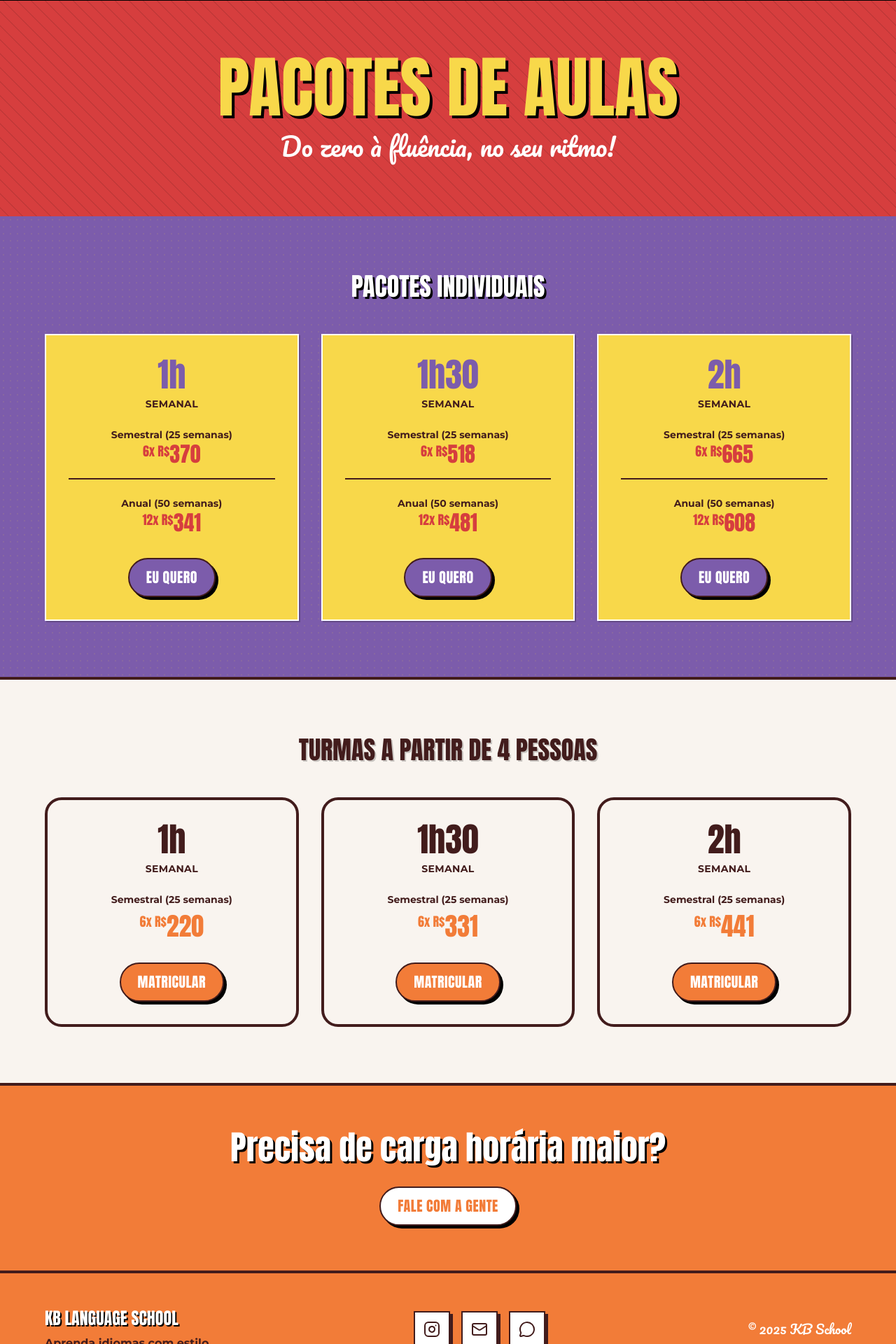
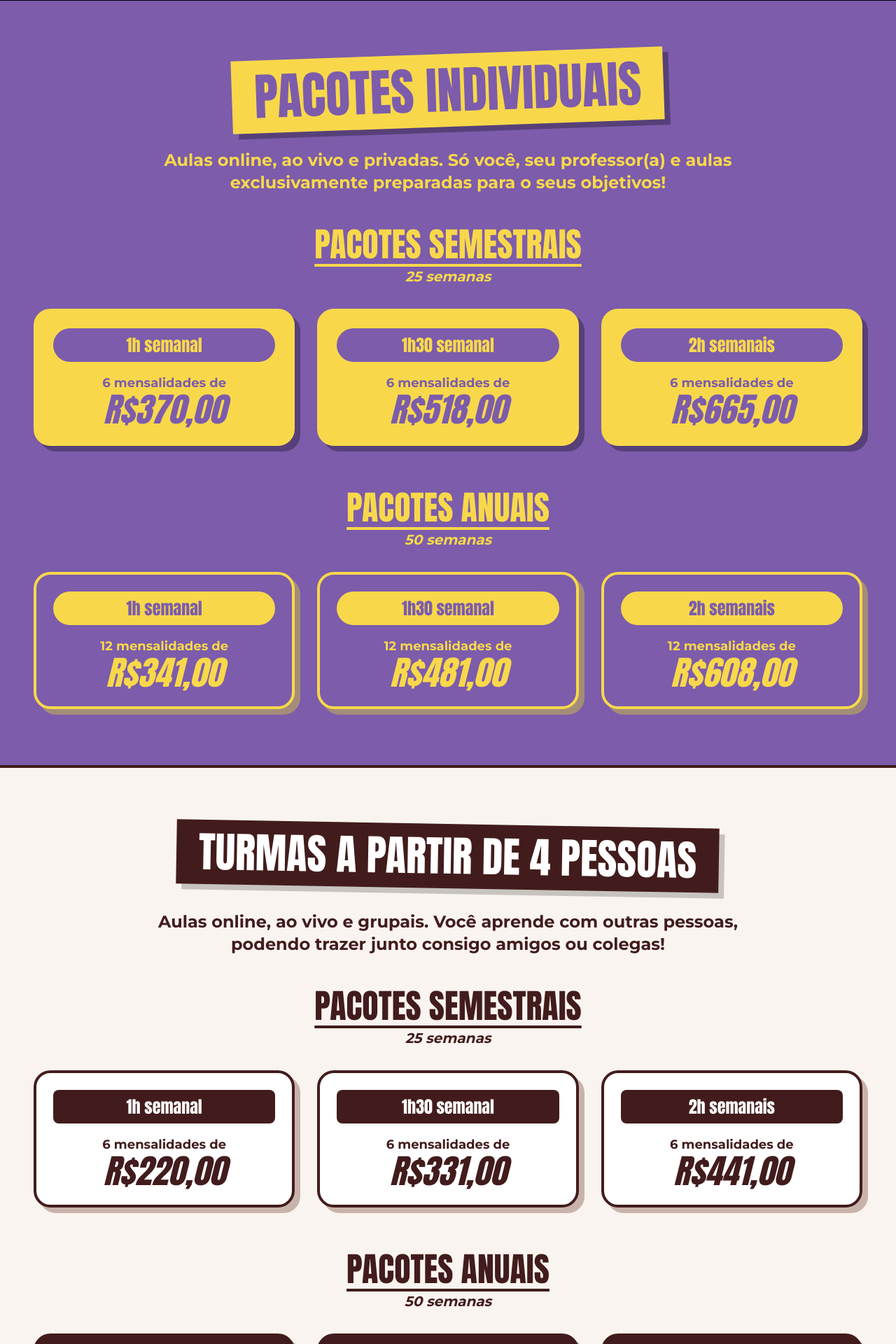
Before and after one commit to FlavioSolon/kblanguageschool, a SvelteKit app: page /precos in a window 1280 px wide. Shown: the part 95-2015 px from the top of the page at 70% size. Built offline with nearby package versions, Linux system fonts and the light colour scheme.

Commit message:
Melhorias na pagina de preço

```diff
--- /dev/null
+++ b/src/lib/components/CustomPackagesSection.svelte
@@ -0,0 +1,69 @@
+<script>
+	import { fly } from 'svelte/transition';
+	import StickerButton from './StickerButton.svelte';
+	import MessageCircle from 'lucide-svelte/icons/message-circle';
+</script>
+
+<section class="relative overflow-hidden border-t-4 border-brand-brown">
+	<!-- Top Half: Yellow -->
+	<div class="bg-brand-yellow px-6 py-16 text-center md:px-12 md:py-20">
+		<h2
+			class="font-display text-5xl uppercase leading-none text-brand-orange drop-shadow-[4px_4px_0px_rgba(0,0,0,0.2)] md:text-7xl"
+			in:fly={{ y: 50, duration: 800 }}
+		>
+			Pacotes Personalizados
+		</h2>
+		<p
+			class="mx-auto mt-6 max-w-3xl font-body text-xl font-bold text-brand-orange md:text-2xl"
+			in:fly={{ y: 50, duration: 800, delay: 200 }}
+		>
+			Precisa de uma carga horária semanal maior? Fazer aulas por um período mais curto de tempo?
+			Solicite um orçamento conosco!
+		</p>
+	</div>
+
+	<!-- Bottom Half: Orange -->
+	<div class="relative bg-brand-orange px-6 py-12 text-center md:px-12 md:py-16">
+		<div class="flex flex-col items-center justify-center gap-8 md:flex-row md:gap-16">
+			<!-- Megaphone Image Placeholder -->
+			<div
+				class="relative h-48 w-48 md:h-64 md:w-64"
+				in:fly={{ x: -50, duration: 800, delay: 400 }}
+			>
+				<!-- Replace with actual megaphone image -->
+				<div
+					class="absolute inset-0 rotate-[-15deg] transform rounded-full border-4 border-black bg-white shadow-[8px_8px_0px_black]"
+				>
+					<div class="flex h-full items-center justify-center font-display text-4xl text-black">
+						📢
+					</div>
+				</div>
+			</div>
+
+			<!-- CTA Button -->
+			<div in:fly={{ x: 50, duration: 800, delay: 400 }}>
+				<StickerButton
+					text="FALE COM A GENTE"
+					link="https://wa.me/5511999999999"
+					color="yellow"
+					icon={MessageCircle}
+				/>
+			</div>
+
+			<!-- Phone/Hand Image Placeholder -->
+			<div
+				class="relative hidden h-48 w-48 md:block md:h-64 md:w-64"
+				in:fly={{ x: 50, duration: 800, delay: 600 }}
+			>
+				<!-- Replace with actual hand/phone image -->
+				<div
+					class="absolute inset-0 rotate-[15deg] transform rounded-full border-4 border-black bg-white shadow-[8px_8px_0px_black]"
+				>
+					<div class="flex h-full items-center justify-center font-display text-4xl text-black">
+						📱
+					</div>
+				</div>
+			</div>
+		</div>
+	</div>
+</section>
--- a/src/routes/+page.svelte
+++ b/src/routes/+page.svelte
@@ -4,7 +4,7 @@
 	import QuemSomos from '$lib/components/QuemSomos.svelte';
 	import PorQueEscolher from '$lib/components/PorQueEscolher.svelte';
 	import ComoFunciona from '$lib/components/ComoFunciona.svelte';
-	import Destaques from '$lib/components/Destaques.svelte';
+	import CustomPackagesSection from '$lib/components/CustomPackagesSection.svelte';
 </script>
 
 <Hero />
@@ -12,4 +12,4 @@
 <QuemSomos />
 <PorQueEscolher />
 <ComoFunciona />
-<Destaques />
+<CustomPackagesSection />
--- a/src/routes/precos/+page.svelte
+++ b/src/routes/precos/+page.svelte
@@ -1,131 +1,189 @@
 <script>
-	import StickerButton from '$lib/components/StickerButton.svelte';
-	import HalftoneBackground from '$lib/components/HalftoneBackground.svelte';
 	import { fly } from 'svelte/transition';
+	import CustomPackagesSection from '$lib/components/CustomPackagesSection.svelte';
 
-	const individualPackages = [
-		{ hours: '1h', semester: '370', annual: '341' },
-		{ hours: '1h30', semester: '518', annual: '481' },
-		{ hours: '2h', semester: '665', annual: '608' }
+	let individualPackages = [
+		{
+			hours: '1h semanal',
+			semesterPrice: 'R$370,00',
+			annualPrice: 'R$341,00'
+		},
+		{
+			hours: '1h30 semanal',
+			semesterPrice: 'R$518,00',
+			annualPrice: 'R$481,00'
+		},
+		{
+			hours: '2h semanais',
+			semesterPrice: 'R$665,00',
+			annualPrice: 'R$608,00'
+		}
 	];
 
-	const groupPackages = [
-		{ hours: '1h', semester: '220' },
-		{ hours: '1h30', semester: '331' },
-		{ hours: '2h', semester: '441' }
+	let groupPackages = [
+		{
+			hours: '1h semanal',
+			semesterPrice: 'R$220,00',
+			annualPrice: 'R$200,00'
+		},
+		{
+			hours: '1h30 semanal',
+			semesterPrice: 'R$331,00',
+			annualPrice: 'R$300,00'
+		},
+		{
+			hours: '2h semanais',
+			semesterPrice: 'R$441,00',
+			annualPrice: 'R$400,00'
+		}
 	];
 </script>
 
-<svelte:head>
-	<title>Preços - KB Language School</title>
-</svelte:head>
+<div class="min-h-screen font-body">
+	<!-- INDIVIDUAL PACKAGES SECTION -->
+	<section
+		class="relative overflow-hidden bg-brand-purple px-6 py-12 text-center md:px-12 md:py-20"
+	>
+		<!-- Header -->
+		<div class="mb-12">
+			<div
+				class="inline-block -rotate-2 transform bg-brand-yellow px-8 py-4 shadow-[8px_8px_0px_rgba(0,0,0,0.3)]"
+			>
+				<h1 class="font-display text-5xl uppercase text-brand-purple md:text-7xl">
+					Pacotes Individuais
+				</h1>
+			</div>
+			<p class="mx-auto mt-8 max-w-4xl text-xl font-bold text-brand-yellow md:text-2xl">
+				Aulas online, ao vivo e privadas. Só você, seu professor(a) e aulas exclusivamente
+				preparadas para o seus objetivos!
+			</p>
+		</div>
 
-<!-- Header -->
-<header class="relative overflow-hidden bg-brand-red px-6 py-20 text-center">
-	<!-- Scribble Texture Overlay (CSS approximation) -->
-	<div
-		class="absolute inset-0 opacity-10 pointer-events-none"
-		style="background-image: repeating-linear-gradient(45deg, #000 0, #000 1px, transparent 0, transparent 50%); background-size: 20px 20px;"
-	></div>
-
-	<div class="relative z-10">
-		<h1 class="font-display text-6xl text-brand-yellow drop-shadow-[4px_4px_0px_black] md:text-8xl">
-			PACOTES DE AULAS
-		</h1>
-		<p class="mt-4 font-hand text-3xl text-white md:text-4xl">Do zero à fluência, no seu ritmo!</p>
-	</div>
-</header>
-
-<!-- Group 1: Individual Packages -->
-<section class="relative bg-brand-purple px-6 py-20">
-	<HalftoneBackground color="brand-yellow" />
-
-	<div class="relative z-10 mx-auto max-w-6xl">
-		<h2 class="mb-12 text-center font-display text-4xl text-white drop-shadow-[3px_3px_0px_black]">
-			PACOTES INDIVIDUAIS
+		<!-- Semestral -->
+		<div class="mb-16">
+			<h2
+				class="mb-2 font-display text-4xl uppercase text-brand-yellow underline decoration-4 underline-offset-8 md:text-5xl"
+			>
+				Pacotes Semestrais
 			</h2>
+			<p class="mb-8 text-xl font-bold italic text-brand-yellow">25 semanas</p>
 
 			<div class="grid gap-8 md:grid-cols-3">
 				{#each individualPackages as pkg, i}
 					<div
+						class="rounded-3xl border-4 border-brand-yellow bg-brand-yellow p-6 text-brand-purple shadow-[8px_8px_0px_rgba(0,0,0,0.3)] transition-transform hover:scale-105"
 						in:fly={{ y: 50, duration: 800, delay: i * 200 }}
-					class="sticker flex flex-col items-center bg-brand-yellow p-8 text-center transition-transform hover:-translate-y-2"
 					>
-					<h3 class="font-display text-5xl text-brand-purple mb-2">{pkg.hours}</h3>
-					<span class="font-body text-sm font-bold uppercase tracking-wide text-brand-brown mb-6"
-						>Semanal</span
+						<h3
+							class="mb-4 rounded-full bg-brand-purple py-2 font-display text-2xl text-brand-yellow"
 						>
-
-					<div class="w-full space-y-6">
-						<div class="border-b-2 border-brand-brown pb-4">
-							<p class="font-body text-sm font-bold text-brand-brown">Semestral (25 semanas)</p>
-							<p class="font-display text-3xl text-brand-red">
-								<span class="text-lg align-top">6x R$</span>{pkg.semester}
-							</p>
+							{pkg.hours}
+						</h3>
+						<p class="text-lg font-bold">6 mensalidades de</p>
+						<p class="font-display text-5xl italic">{pkg.semesterPrice}</p>
 					</div>
-						<div>
-							<p class="font-body text-sm font-bold text-brand-brown">Anual (50 semanas)</p>
-							<p class="font-display text-3xl text-brand-red">
-								<span class="text-lg align-top">12x R$</span>{pkg.annual}
-							</p>
+				{/each}
 			</div>
 		</div>
 
-					<div class="mt-8">
-						<StickerButton text="Eu Quero" color="purple" />
-					</div>
+		<!-- Anual -->
+		<div>
+			<h2
+				class="mb-2 font-display text-4xl uppercase text-brand-yellow underline decoration-4 underline-offset-8 md:text-5xl"
+			>
+				Pacotes Anuais
+			</h2>
+			<p class="mb-8 text-xl font-bold italic text-brand-yellow">50 semanas</p>
+
+			<div class="grid gap-8 md:grid-cols-3">
+				{#each individualPackages as pkg, i}
+					<div
+						class="rounded-3xl border-4 border-brand-yellow bg-brand-purple p-6 text-brand-yellow shadow-[8px_8px_0px_rgba(255,255,0,0.3)] transition-transform hover:scale-105"
+						in:fly={{ y: 50, duration: 800, delay: (i + 3) * 200 }}
+					>
+						<h3
+							class="mb-4 rounded-full bg-brand-yellow py-2 font-display text-2xl text-brand-purple"
+						>
+							{pkg.hours}
+						</h3>
+						<p class="text-lg font-bold">12 mensalidades de</p>
+						<p class="font-display text-5xl italic">{pkg.annualPrice}</p>
 					</div>
 				{/each}
 			</div>
 		</div>
 	</section>
 
-<!-- Group 2: Group Packages -->
-<section class="bg-brand-cream px-6 py-20 border-t-4 border-brand-brown">
-	<div class="mx-auto max-w-6xl">
-		<h2
-			class="mb-12 text-center font-display text-4xl text-brand-brown drop-shadow-[2px_2px_0px_rgba(0,0,0,0.2)]"
+	<!-- GROUP PACKAGES SECTION -->
+	<section
+		class="relative overflow-hidden border-t-4 border-brand-brown bg-brand-cream px-6 py-12 text-center md:px-12 md:py-20"
 	>
-			TURMAS A PARTIR DE 4 PESSOAS
-		</h2>
-
-		<div class="grid gap-8 md:grid-cols-3">
-			{#each groupPackages as pkg}
+		<!-- Header -->
+		<div class="mb-12">
 			<div
-					class="flex flex-col items-center rounded-3xl border-4 border-brand-brown p-8 text-center transition-colors hover:bg-white"
+				class="inline-block rotate-1 transform bg-brand-brown px-8 py-4 shadow-[8px_8px_0px_rgba(0,0,0,0.2)]"
 			>
-					<h3 class="font-display text-5xl text-brand-brown mb-2">{pkg.hours}</h3>
-					<span class="font-body text-sm font-bold uppercase tracking-wide text-brand-brown mb-6"
-						>Semanal</span
-					>
-
-					<div class="w-full">
-						<p class="font-body text-sm font-bold text-brand-brown">Semestral (25 semanas)</p>
-						<p class="font-display text-4xl text-brand-orange mt-2">
-							<span class="text-lg align-top">6x R$</span>{pkg.semester}
+				<h1 class="font-display text-4xl uppercase text-white md:text-6xl">
+					Turmas a partir de 4 pessoas
+				</h1>
+			</div>
+			<p class="mx-auto mt-8 max-w-4xl text-xl font-bold text-brand-brown md:text-2xl">
+				Aulas online, ao vivo e grupais. Você aprende com outras pessoas, podendo trazer junto
+				consigo amigos ou colegas!
 			</p>
 		</div>
 
-					<div class="mt-8">
-						<StickerButton text="Matricular" color="orange" />
+		<!-- Semestral -->
+		<div class="mb-16">
+			<h2
+				class="mb-2 font-display text-4xl uppercase text-brand-brown underline decoration-4 underline-offset-8 md:text-5xl"
+			>
+				Pacotes Semestrais
+			</h2>
+			<p class="mb-8 text-xl font-bold italic text-brand-brown">25 semanas</p>
+
+			<div class="grid gap-8 md:grid-cols-3">
+				{#each groupPackages as pkg, i}
+					<div
+						class="rounded-3xl border-4 border-brand-brown bg-white p-6 text-brand-brown shadow-[8px_8px_0px_rgba(88,28,12,0.3)] transition-transform hover:scale-105"
+						in:fly={{ y: 50, duration: 800, delay: i * 200 }}
+					>
+						<h3 class="mb-4 rounded-lg bg-brand-brown py-2 font-display text-2xl text-white">
+							{pkg.hours}
+						</h3>
+						<p class="text-lg font-bold">6 mensalidades de</p>
+						<p class="font-display text-5xl italic">{pkg.semesterPrice}</p>
 					</div>
+				{/each}
+			</div>
+		</div>
+
+		<!-- Anual -->
+		<div>
+			<h2
+				class="mb-2 font-display text-4xl uppercase text-brand-brown underline decoration-4 underline-offset-8 md:text-5xl"
+			>
+				Pacotes Anuais
+			</h2>
+			<p class="mb-8 text-xl font-bold italic text-brand-brown">50 semanas</p>
+
+			<div class="grid gap-8 md:grid-cols-3">
+				{#each groupPackages as pkg, i}
+					<div
+						class="rounded-3xl border-4 border-brand-brown bg-brand-brown p-6 text-white shadow-[8px_8px_0px_rgba(0,0,0,0.3)] transition-transform hover:scale-105"
+						in:fly={{ y: 50, duration: 800, delay: (i + 3) * 200 }}
+					>
+						<h3 class="mb-4 rounded-lg bg-white py-2 font-display text-2xl text-brand-brown">
+							{pkg.hours}
+						</h3>
+						<p class="text-lg font-bold">12 mensalidades de</p>
+						<p class="font-display text-5xl italic">{pkg.annualPrice}</p>
 					</div>
 				{/each}
 			</div>
 		</div>
 	</section>
 
-<!-- Group 3: Custom Banner -->
-<section class="bg-brand-orange px-6 py-16 text-center border-t-4 border-brand-brown">
-	<div class="mx-auto max-w-4xl">
-		<h2 class="font-display text-4xl text-white drop-shadow-[3px_3px_0px_black] mb-8 md:text-5xl">
-			Precisa de carga horária maior?
-		</h2>
-		<StickerButton
-			text="FALE COM A GENTE"
-			link="https://wa.me/5511999999999"
-			color="white"
-			class="text-brand-orange"
-		/>
+	<!-- CUSTOM PACKAGES SECTION -->
+	<CustomPackagesSection />
 </div>
-</section>
```
Also changed, not shown: src/lib/components/Destaques.svelte (deleted, +0 -39 lines). Lines whose indentation alone changed are shown as unchanged.
